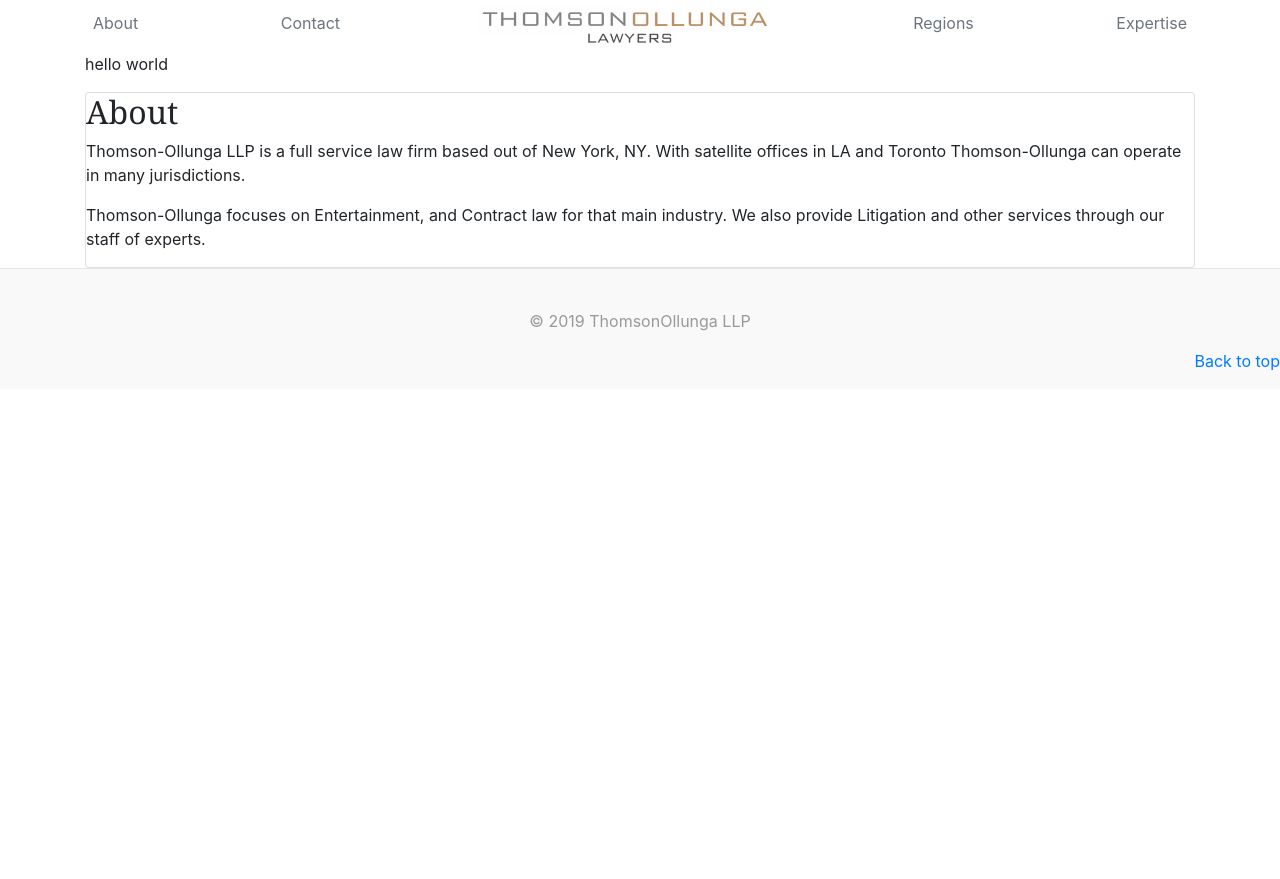
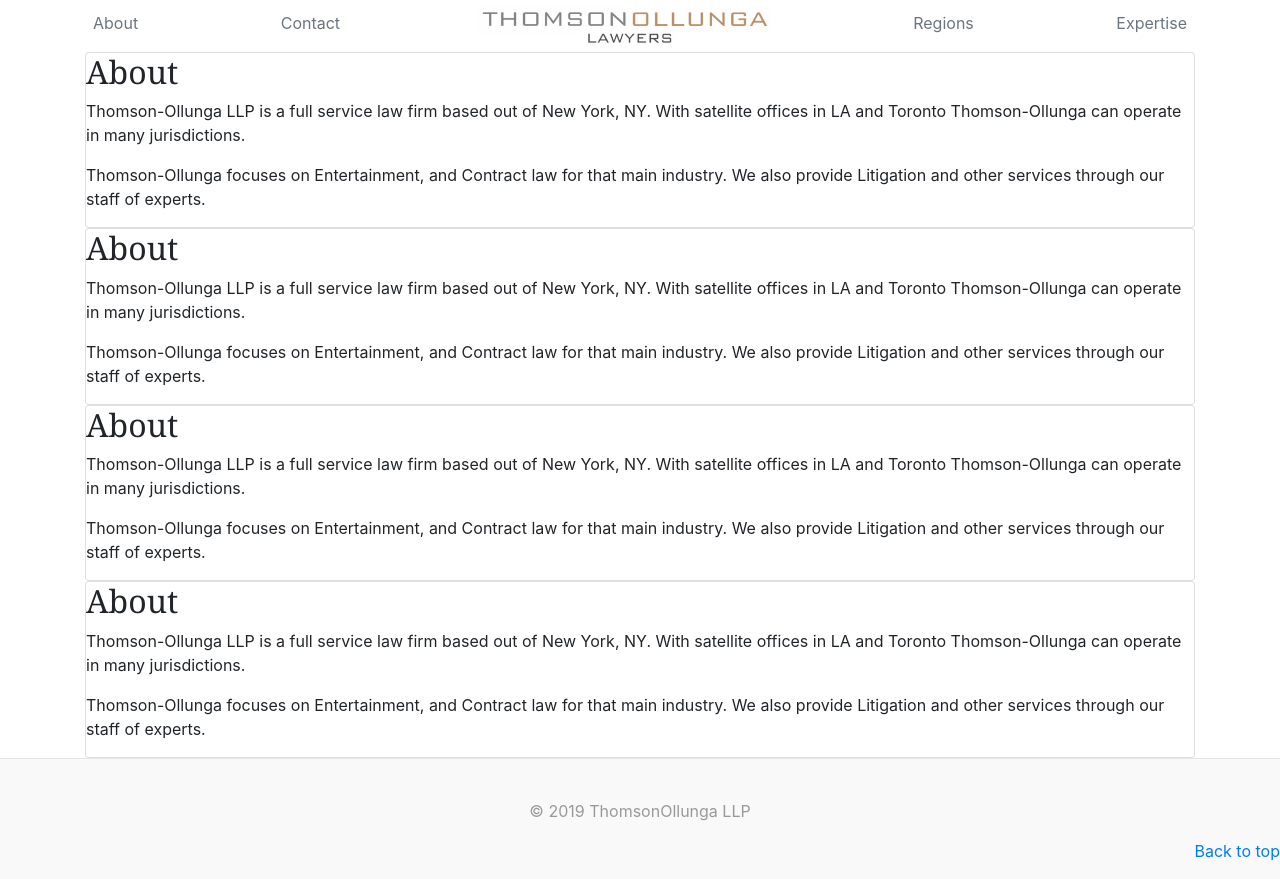
Before and after one commit to DaveThomson-Appjacket/to.github.io, a plain HTML site: page index.html in a window 1280 px wide. Before the commit the page ends 800 px from the top, so only its background shows below. Drawn offline with nearby package versions, Linux system fonts and the light colour scheme.

Commit message:
Update index.html

```diff
--- a/index.html
+++ b/index.html
@@ -29,7 +29,33 @@
         </header>
       </div>
     <main class="container">
-        <p>hello world</p>
+        <div class="section">
+            <div class="card">
+                <h2>About</h2>
+                <p>Thomson-Ollunga LLP is a full service law firm based out of New York, NY.  With satellite offices in LA and Toronto Thomson-Ollunga can operate in many jurisdictions.
+                </p>
+                <p>Thomson-Ollunga focuses on Entertainment, and Contract law for that main industry.  We also provide Litigation and other services through our staff of experts.
+                </p>
+            </div>
+        </div>
+        <div class="section">
+            <div class="card">
+                <h2>About</h2>
+                <p>Thomson-Ollunga LLP is a full service law firm based out of New York, NY.  With satellite offices in LA and Toronto Thomson-Ollunga can operate in many jurisdictions.
+                </p>
+                <p>Thomson-Ollunga focuses on Entertainment, and Contract law for that main industry.  We also provide Litigation and other services through our staff of experts.
+                </p>
+            </div>
+        </div>
+        <div class="section">
+            <div class="card">
+                <h2>About</h2>
+                <p>Thomson-Ollunga LLP is a full service law firm based out of New York, NY.  With satellite offices in LA and Toronto Thomson-Ollunga can operate in many jurisdictions.
+                </p>
+                <p>Thomson-Ollunga focuses on Entertainment, and Contract law for that main industry.  We also provide Litigation and other services through our staff of experts.
+                </p>
+            </div>
+        </div>
         <div class="section">
             <div class="card">
                 <h2>About</h2>
```
